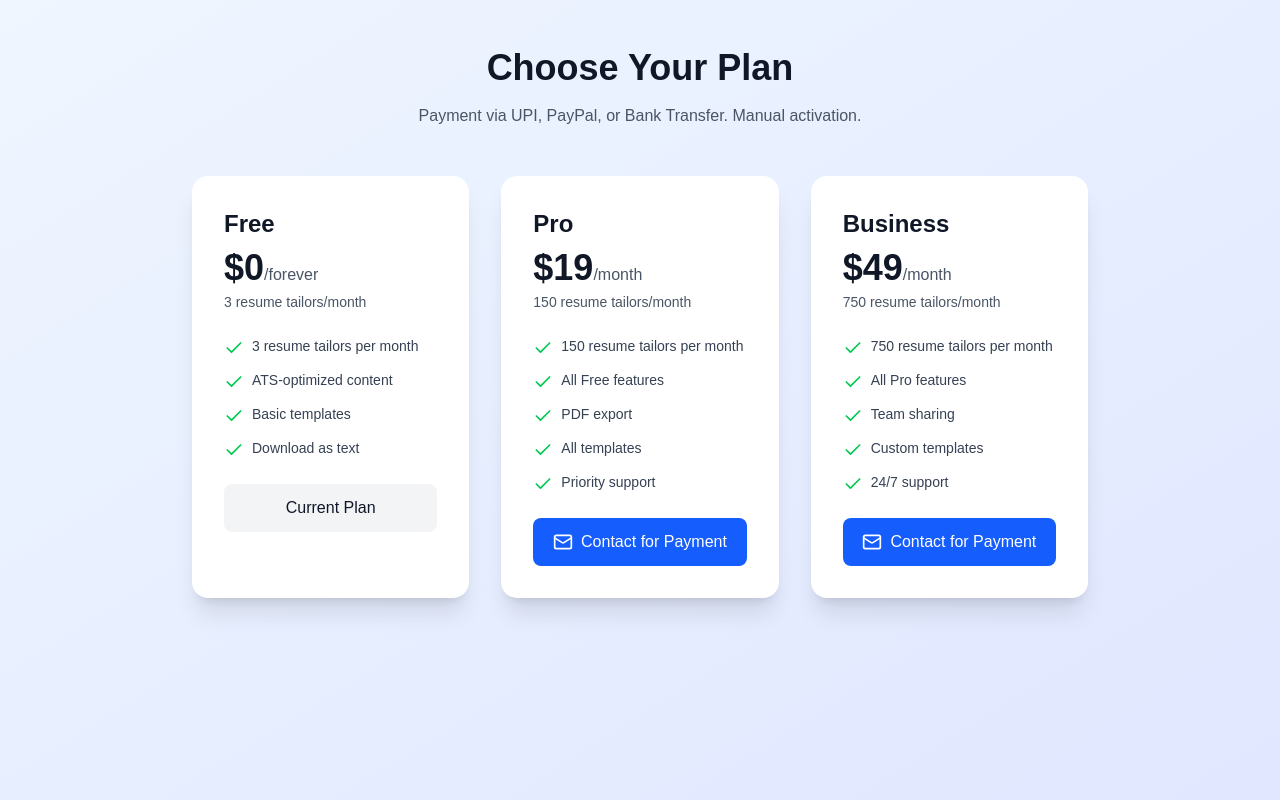
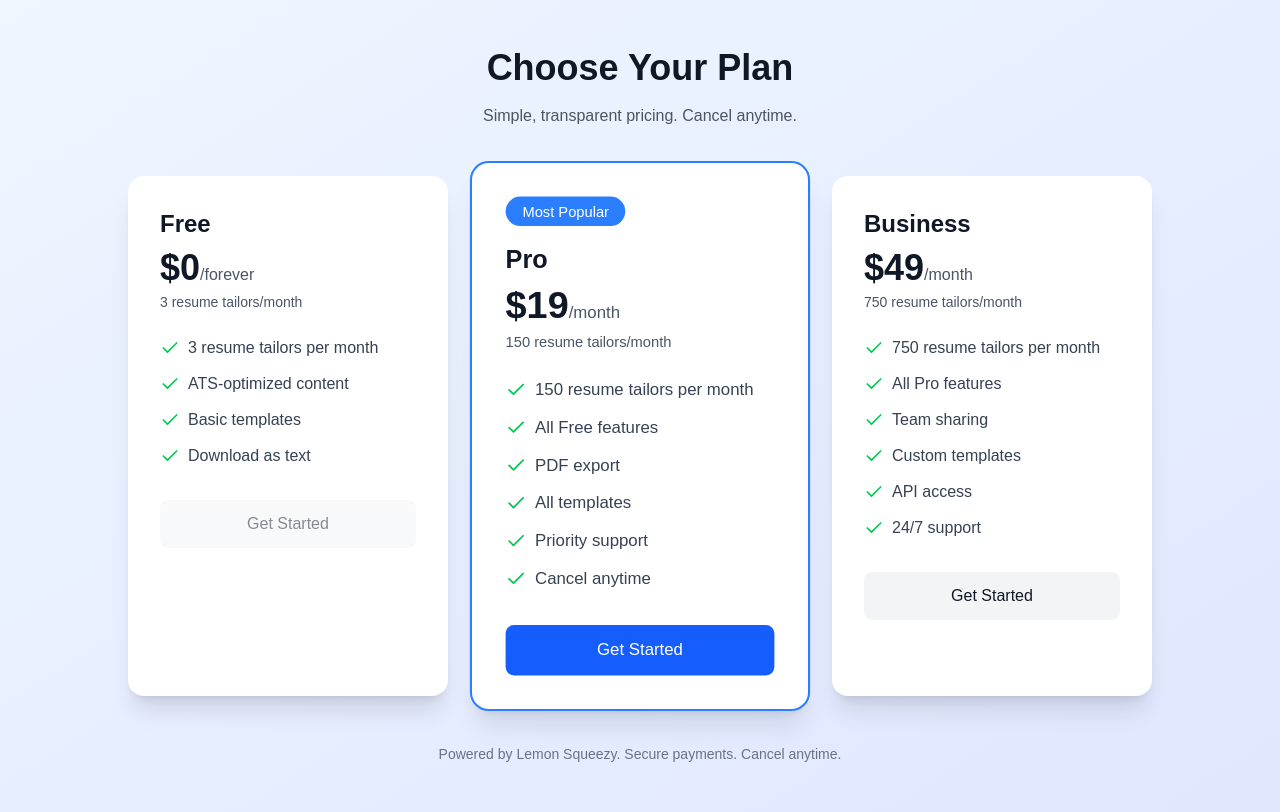
Before and after one commit to gautammeena2327-hash/ai-resume-tailor, a Next.js app: page /pricing in a window 1280 px wide. Built offline with nearby package versions, Linux system fonts and the light colour scheme.

Commit message:
Restore LemonSqueezy integration - simple and works for international

```diff
--- a/src/app/api/create-checkout/route.ts
+++ b/src/app/api/create-checkout/route.ts
@@ -1,47 +1,51 @@
 import { NextRequest, NextResponse } from 'next/server'
-import Razorpay from 'razorpay'
-
-const razorpay = new Razorpay({
-  key_id: process.env.RAZORPAY_KEY_ID!,
-  key_secret: process.env.RAZORPAY_KEY_SECRET!,
-})
 
 export async function POST(request: NextRequest) {
   try {
-    const { plan } = await request.json()
+    const { variantId } = await request.json()
 
-    // INR pricing for India - ₹1500 Pro, ₹4000 Business
-    const plans: Record<string, { amount: number; name: string }> = {
-      pro: { amount: 150000, name: 'Pro Plan - Monthly' }, // ₹1500 in paise
-      business: { amount: 400000, name: 'Business Plan - Monthly' } // ₹4000 in paise
+    if (!variantId) {
+      return NextResponse.json({ error: 'Variant ID required' }, { status: 400 })
     }
 
-    const selectedPlan = plans[plan]
-    if (!selectedPlan) {
-      return NextResponse.json({ error: 'Invalid plan' }, { status: 400 })
+    console.log('Creating checkout for variant:', variantId)
+    console.log('Store ID:', process.env.LEMONSQUEEZY_STORE_ID)
+
+    const response = await fetch('https://api.lemonsqueezy.com/v1/checkouts', {
+      method: 'POST',
+      headers: {
+        'Accept': 'application/vnd.api+json',
+        'Content-Type': 'application/vnd.api+json',
+        'Authorization': `Bearer ${process.env.LEMONSQUEEZY_API_KEY}`,
+      },
+      body: JSON.stringify({
+        data: {
+          type: 'checkouts',
+          attributes: {
+            store: process.env.LEMONSQUEEZY_STORE_ID,
+            variant: variantId,
+          },
+        },
+      }),
+    })
+
+    const data = await response.json()
+    const url = data.data?.attributes?.url
+
+    if (!response.ok || !url) {
+      console.error('LemonSqueezy response:', data)
+      return NextResponse.json({
+        error: 'Failed to create checkout',
+        details: data?.errors?.[0]?.detail || data?.message || 'Unknown error',
+        status: response.status
+      }, { status: 500 })
     }
 
-    const order = await razorpay.orders.create({
-      amount: selectedPlan.amount,
-      currency: 'INR',
-      receipt: `receipt_${Date.now()}`,
-      notes: {
-        plan: plan,
-        description: selectedPlan.name
-      }
-    })
-
+    return NextResponse.json({ url })
+  } catch (error: unknown) {
+    console.error('Error creating checkout:', error)
     return NextResponse.json({
-      orderId: order.id,
-      amount: order.amount,
-      currency: order.currency,
-      name: selectedPlan.name,
-      keyId: process.env.RAZORPAY_KEY_ID
-    })
-  } catch (error: unknown) {
-    console.error('Error creating Razorpay order:', error)
-    return NextResponse.json({
-      error: 'Failed to create order',
+      error: 'Failed to create checkout',
       details: error instanceof Error ? error.message : 'Unknown error'
     }, { status: 500 })
   }
--- a/src/app/pricing/page.tsx
+++ b/src/app/pricing/page.tsx
@@ -1,63 +1,159 @@
 'use client'
 
-import { Check, Mail } from 'lucide-react'
+import { useState } from 'react'
+import { Check, CreditCard } from 'lucide-react'
+
+const plans = [
+  {
+    name: 'Free',
+    price: '$0',
+    period: 'forever',
+    tailors: 3,
+    features: [
+      '3 resume tailors per month',
+      'ATS-optimized content',
+      'Basic templates',
+      'Download as text',
+    ],
+    productId: null,
+    variantId: null,
+  },
+  {
+    name: 'Pro',
+    price: '$19',
+    period: 'month',
+    tailors: 150,
+    features: [
+      '150 resume tailors per month',
+      'All Free features',
+      'PDF export',
+      'All templates',
+      'Priority support',
+      'Cancel anytime',
+    ],
+    productId: 'your-pro-product-id',
+    variantId: 1078654,
+    popular: true,
+  },
+  {
+    name: 'Business',
+    price: '$49',
+    period: 'month',
+    tailors: 750,
+    features: [
+      '750 resume tailors per month',
+      'All Pro features',
+      'Team sharing',
+      'Custom templates',
+      'API access',
+      '24/7 support',
+    ],
+    productId: 'your-business-product-id',
+    variantId: 1078671,
+  },
+]
 
 export default function PricingPage() {
-  const handleContact = (plan: string) => {
-    const subject = encodeURIComponent(`Upgrade to ${plan} Plan`)
-    const body = encodeURIComponent(`Hi! I want to upgrade to the ${plan} plan. Please send me payment details.\n\nName:\nEmail:\n`)
-    window.location.href = `mailto:contact@airestailor.com?subject=${subject}&body=${body}`
+  const [isLoading, setIsLoading] = useState<string | null>(null)
+
+  const handleSubscribe = async (variantId: number | null) => {
+    if (!variantId) return
+    setIsLoading(variantId.toString())
+    try {
+      const response = await fetch('/api/create-checkout', {
+        method: 'POST',
+        headers: { 'Content-Type': 'application/json' },
+        body: JSON.stringify({ variantId }),
+      })
+      const data = await response.json()
+      if (!response.ok) {
+        console.error('Checkout error:', data)
+        alert('Unable to create checkout. Please try again.')
+        return
+      }
+      const { url } = data
+      if (url) window.location.assign(url)
+    } catch (error) {
+      console.error('Error:', error)
+      alert('Something went wrong. Please try again.')
+    } finally {
+      setIsLoading(null)
+    }
   }
-
-  const plans = [
-    { name: 'Free', price: '$0', period: 'forever', tailors: 3, features: ['3 resume tailors per month', 'ATS-optimized content', 'Basic templates', 'Download as text'] },
-    { name: 'Pro', price: '$19', period: 'month', tailors: 150, features: ['150 resume tailors per month', 'All Free features', 'PDF export', 'All templates', 'Priority support'] },
-    { name: 'Business', price: '$49', period: 'month', tailors: 750, features: ['750 resume tailors per month', 'All Pro features', 'Team sharing', 'Custom templates', '24/7 support'] }
-  ]
 
   return (
     <div className="min-h-screen bg-gradient-to-br from-blue-50 to-indigo-100 dark:from-gray-900 dark:to-gray-800 py-12 px-4">
-      <div className="max-w-4xl mx-auto">
+      <div className="max-w-6xl mx-auto">
         <div className="text-center mb-12">
-          <h1 className="text-4xl font-bold text-gray-900 dark:text-white mb-4">Choose Your Plan</h1>
-          <p className="text-gray-600 dark:text-gray-300">Payment via UPI, PayPal, or Bank Transfer. Manual activation.</p>
+          <h1 className="text-4xl font-bold text-gray-900 dark:text-white mb-4">
+            Choose Your Plan
+          </h1>
+          <p className="text-gray-600 dark:text-gray-300">
+            Simple, transparent pricing. Cancel anytime.
+          </p>
         </div>
 
-        <div className="grid md:grid-cols-3 gap-8">
-          {plans.map(p => (
-            <div key={p.name} className="bg-white dark:bg-gray-800 rounded-2xl shadow-xl p-8">
+        <div className="grid md:grid-cols-3 gap-8 max-w-5xl mx-auto">
+          {plans.map((plan) => (
+            <div
+              key={plan.name}
+              className={`bg-white dark:bg-gray-800 rounded-2xl shadow-xl p-8 ${
+                plan.popular ? 'ring-2 ring-blue-500 transform scale-105' : ''
+              }`}
+            >
+              {plan.popular && (
+                <div className="bg-blue-500 text-white px-4 py-1 rounded-full text-sm font-medium inline-block mb-4">
+                  Most Popular
+                </div>
+              )}
+
               <div className="mb-6">
-                <h2 className="text-2xl font-bold text-gray-900 dark:text-white">{p.name}</h2>
+                <h2 className="text-2xl font-bold text-gray-900 dark:text-white">
+                  {plan.name}
+                </h2>
                 <div className="mt-2">
-                  <span className="text-4xl font-bold text-gray-900 dark:text-white">{p.price}</span>
-                  <span className="text-gray-600 dark:text-gray-400">/{p.period}</span>
+                  <span className="text-4xl font-bold text-gray-900 dark:text-white">
+                    {plan.price}
+                  </span>
+                  <span className="text-gray-600 dark:text-gray-400">
+                    /{plan.period}
+                  </span>
                 </div>
-                <p className="text-sm text-gray-600 dark:text-gray-400 mt-1">{p.tailors} resume tailors/month</p>
+                <p className="text-sm text-gray-600 dark:text-gray-400 mt-1">
+                  {plan.tailors} resume tailors/month
+                </p>
               </div>
-              <ul className="space-y-3 mb-6">
-                {p.features.map(f => (
-                  <li key={f} className="flex items-start">
-                    <Check className="w-5 h-5 text-green-500 mr-2 mt-0.5" />
-                    <span className="text-gray-700 dark:text-gray-300 text-sm">{f}</span>
+
+              <ul className="space-y-3 mb-8">
+                {plan.features.map((feature) => (
+                  <li key={feature} className="flex items-start">
+                    <Check className="w-5 h-5 text-green-500 mr-2 flex-shrink-0 mt-0.5" />
+                    <span className="text-gray-700 dark:text-gray-300">
+                      {feature}
+                    </span>
                   </li>
                 ))}
               </ul>
-              {p.name !== 'Free' && (
-                <button
-                  onClick={() => handleContact(p.name)}
-                  className="w-full py-3 bg-blue-600 text-white rounded-lg font-medium hover:bg-blue-700 flex items-center justify-center"
-                >
-                  <Mail className="w-5 h-5 mr-2" />
-                  Contact for Payment
-                </button>
-              )}
-              {p.name === 'Free' && (
-                <button disabled className="w-full py-3 bg-gray-100 dark:bg-gray-700 text-gray-900 dark:text-white rounded-lg font-medium">
-                  Current Plan
-                </button>
-              )}
+
+              <button
+                onClick={() => handleSubscribe(plan.variantId ?? null)}
+                disabled={!plan.variantId || isLoading === plan.variantId?.toString()}
+                className={`w-full py-3 rounded-lg font-medium transition ${
+                  plan.popular
+                    ? 'bg-blue-600 text-white hover:bg-blue-700'
+                    : 'bg-gray-100 dark:bg-gray-700 text-gray-900 dark:text-white hover:bg-gray-200 dark:hover:bg-gray-600'
+                } disabled:opacity-50 disabled:cursor-not-allowed`}
+              >
+                {isLoading === plan.variantId?.toString() ? 'Loading...' : 'Get Started'}
+              </button>
             </div>
           ))}
+        </div>
+
+        <div className="text-center mt-12">
+          <p className="text-gray-500 dark:text-gray-400 text-sm">
+            Powered by Lemon Squeezy. Secure payments. Cancel anytime.
+          </p>
         </div>
       </div>
     </div>
```
